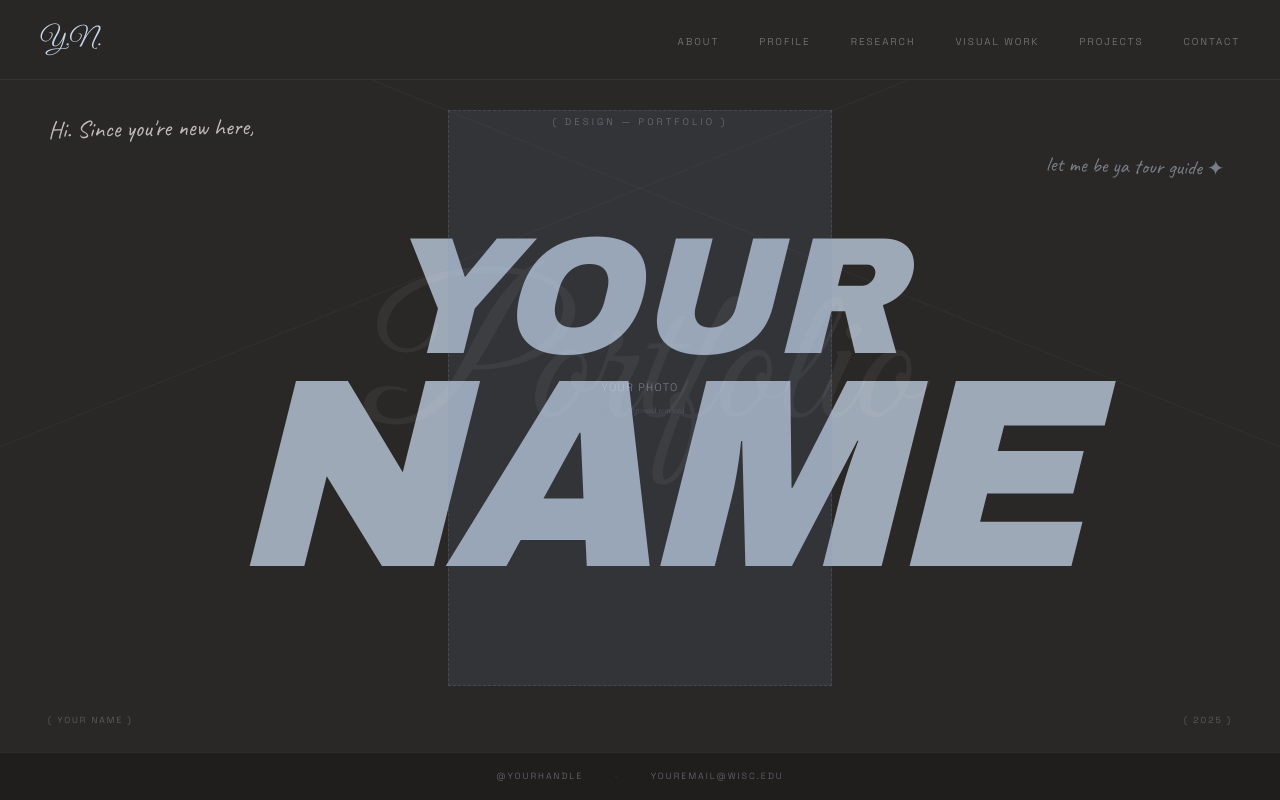
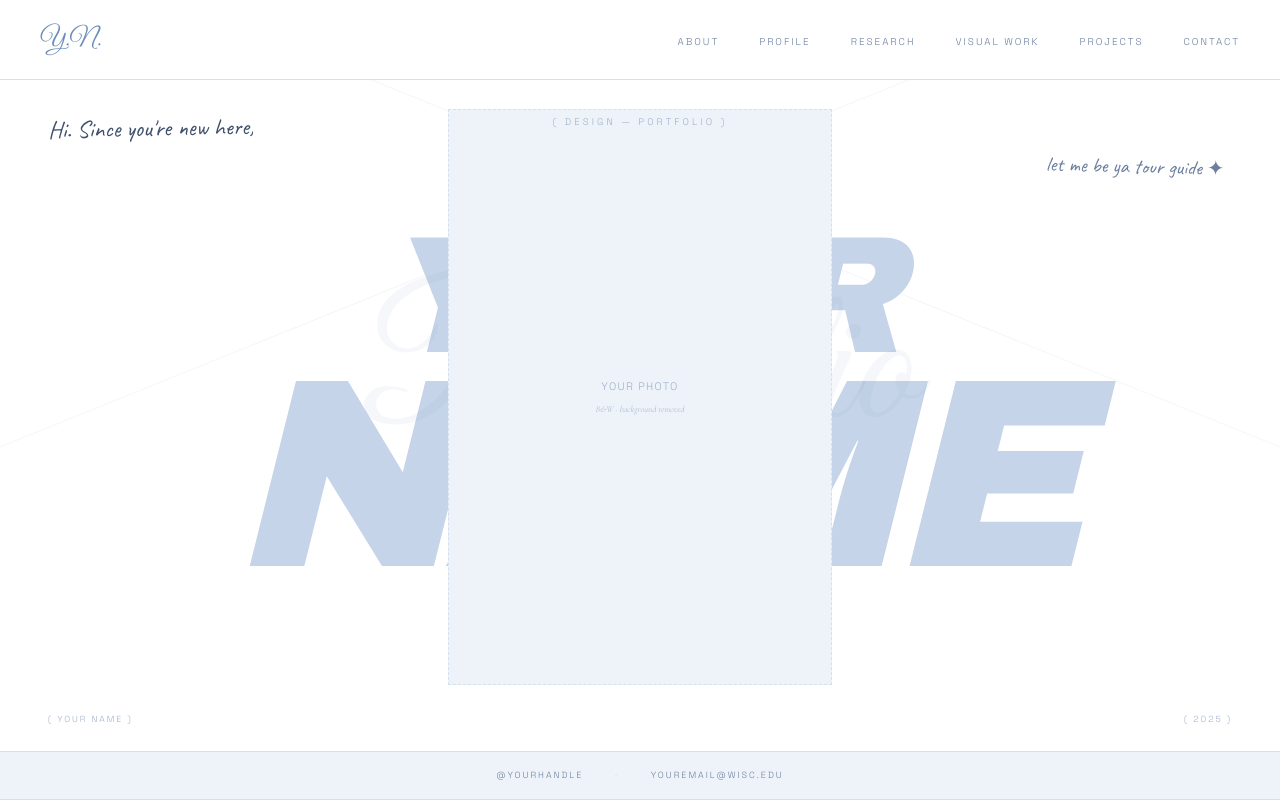
Before and after one commit to stephanieyxzhu/stephanieyxzhu.github.io, a plain HTML site: page index.html in a window 1280 px wide. Shown: the top 800 px of the page. Drawn offline with nearby package versions, Linux system fonts and the light colour scheme; a web font is replaced by a local one.

Commit message:
clean change two

```diff
--- a/css/style.css
+++ b/css/style.css
@@ -5,26 +5,27 @@
    ========================================================= */
 
 :root {
-  --bg:        #edeae4;   /* warm off-white background */
-  --bg-2:      #e6e2dc;
+  --bg:        #f0f4f9;   /* lightest blue-white */
+  --bg-2:      #e8eef6;   /* soft blue-white */
   --white:     #ffffff;
-  --card:      #fafaf8;
-  --parchment: #e0dcd5;
+  --card:      #ffffff;
+  --parchment: #d4e0ee;   /* light blue-gray border */
 
-  --ink:       #1a1713;
-  --ink-mid:   #4a4540;
-  --ink-light: #7a7268;
-  --ink-faint: #a8a098;
+  --ink:       #1c2333;   /* deep blue-ink */
+  --ink-mid:   #3d4f6b;
+  --ink-light: #6b7f9e;
+  --ink-faint: #a0b0c8;
 
-  --clip:      #b8b4ae;   /* clipboard clip metal */
-  --clip-2:    #d0ccc6;
+  --clip:      #90a8c4;   /* clipboard clip — blue-toned metal */
+  --clip-2:    #c5d4e8;
 
   --blue:      #6b8cba;
   --blue-pale: #c5d4e8;
   --blue-wash: #dde7f4;
   --blue-deep: #3d5a8a;
+  --blue-light: #eef3fa;  /* near-white blue for card bg variants */
 
-  --charcoal:  #2a2826;
+  --charcoal:  #3d5a8a;   /* replaced dark with deep blue */
 
   --font-display: 'Playfair Display', Georgia, serif;
   --font-script:  'Great Vibes', cursive;
@@ -56,12 +57,12 @@ ul  { list-style: none; }
 
 /* ── Tags ── */
 .tag { display: inline-block; padding: 0.28rem 0.9rem; border: 1px solid var(--ink-mid); font-family: var(--font-mono); font-size: 0.62rem; letter-spacing: 0.12em; text-transform: uppercase; border-radius: 100px; margin: 0.2rem; color: var(--ink-mid); transition: all var(--dur); }
-.tag:hover { background: var(--ink); color: var(--white); border-color: var(--ink); }
+.tag:hover { background: var(--blue-deep); color: var(--white); border-color: var(--blue-deep); }
 
 /* ── Buttons ── */
 .btn { display: inline-block; font-family: var(--font-mono); font-size: 0.7rem; letter-spacing: 0.14em; text-transform: uppercase; padding: 0.8rem 1.8rem; transition: all var(--dur) var(--ease); cursor: pointer; border: none; }
-.btn--outline { border: 1px solid var(--ink); color: var(--ink); background: transparent; border-radius: 100px; }
-.btn--outline:hover { background: var(--ink); color: var(--white); }
+.btn--outline { border: 1px solid var(--blue-deep); color: var(--blue-deep); background: transparent; border-radius: 100px; }
+.btn--outline:hover { background: var(--blue-deep); color: var(--white); }
 
 /* ── Section ── */
 .section { padding: 6rem 0; position: relative; }
@@ -149,55 +150,55 @@ ul  { list-style: none; }
 /* ═══════════════════════════════════════════════════════
    NAV
    ═══════════════════════════════════════════════════════ */
-.nav { position: fixed; top: 0; left: 0; right: 0; z-index: 100; display: flex; align-items: center; justify-content: space-between; padding: 1.1rem 2.5rem; background: rgba(42,40,38,0.96); backdrop-filter: blur(12px); border-bottom: 1px solid rgba(255,255,255,0.06); }
-.nav__logo { font-family: var(--font-script); font-size: 1.6rem; color: var(--blue-pale); font-weight: 400; }
+.nav { position: fixed; top: 0; left: 0; right: 0; z-index: 100; display: flex; align-items: center; justify-content: space-between; padding: 1.1rem 2.5rem; background: rgba(255,255,255,0.92); backdrop-filter: blur(12px); border-bottom: 1px solid var(--parchment); }
+.nav__logo { font-family: var(--font-script); font-size: 1.6rem; color: var(--blue); font-weight: 400; }
 .nav__links { display: flex; gap: 2.5rem; }
-.nav__links a { font-family: var(--font-mono); font-size: 0.62rem; letter-spacing: 0.2em; text-transform: uppercase; color: rgba(255,255,255,0.42); position: relative; transition: color var(--dur); }
-.nav__links a::after { content: ''; position: absolute; bottom: -3px; left: 0; width: 0; height: 1px; background: var(--blue-pale); transition: width var(--dur); }
-.nav__links a:hover { color: rgba(255,255,255,0.85); }
+.nav__links a { font-family: var(--font-mono); font-size: 0.62rem; letter-spacing: 0.2em; text-transform: uppercase; color: var(--ink-light); position: relative; transition: color var(--dur); }
+.nav__links a::after { content: ''; position: absolute; bottom: -3px; left: 0; width: 0; height: 1px; background: var(--blue); transition: width var(--dur); }
+.nav__links a:hover { color: var(--blue-deep); }
 .nav__links a:hover::after { width: 100%; }
 .nav__toggle { display: none; flex-direction: column; gap: 5px; background: none; border: none; cursor: pointer; padding: 5px; }
-.nav__toggle span { display: block; width: 24px; height: 1.5px; background: var(--blue-pale); }
+.nav__toggle span { display: block; width: 24px; height: 1.5px; background: var(--blue); }
 
 
 /* ═══════════════════════════════════════════════════════
    HERO — dark envelope, kept from original
    ═══════════════════════════════════════════════════════ */
-.hero { position: relative; width: 100%; min-height: 100vh; background: var(--charcoal); overflow: hidden; display: flex; flex-direction: column; align-items: center; justify-content: center; }
+.hero { position: relative; width: 100%; min-height: 100vh; background: var(--white); overflow: hidden; display: flex; flex-direction: column; align-items: center; justify-content: center; border-bottom: 1px solid var(--parchment); }
 .hero__envelope-bg { position: absolute; inset: 0; z-index: 1; pointer-events: none; }
-.env-crease { position: absolute; width: 150%; height: 150%; border: 1px solid rgba(139,163,199,0.06); }
+.env-crease { position: absolute; width: 150%; height: 150%; border: 1px solid rgba(107,140,186,0.08); }
 .env-crease--tl { top: -25%; left: -25%; transform-origin: top left;  transform: rotate(22deg); }
 .env-crease--tr { top: -25%; right: -25%; transform-origin: top right; transform: rotate(-22deg); }
 
-.hero__discipline { position: absolute; top: 2rem; left: 2.5rem; z-index: 6; font-family: var(--font-mono); font-size: 0.58rem; letter-spacing: 0.3em; text-transform: uppercase; color: rgba(197,212,232,0.5); }
-.hero__eyebrow-label { position: relative; z-index: 6; font-family: var(--font-mono); font-size: 0.6rem; letter-spacing: 0.32em; text-transform: uppercase; color: rgba(197,212,232,0.4); margin-bottom: 0.3rem; }
-.hero__script-title { position: absolute; z-index: 3; font-family: var(--font-script); font-size: clamp(5rem, 15vw, 12rem); color: rgba(255,255,255,0.055); pointer-events: none; user-select: none; top: 50%; left: 50%; transform: translate(-50%, -58%); white-space: nowrap; }
+.hero__discipline { position: absolute; top: 2rem; left: 2.5rem; z-index: 6; font-family: var(--font-mono); font-size: 0.58rem; letter-spacing: 0.3em; text-transform: uppercase; color: var(--ink-faint); }
+.hero__eyebrow-label { position: relative; z-index: 6; font-family: var(--font-mono); font-size: 0.6rem; letter-spacing: 0.32em; text-transform: uppercase; color: var(--ink-faint); margin-bottom: 0.3rem; }
+.hero__script-title { position: absolute; z-index: 3; font-family: var(--font-script); font-size: clamp(5rem, 15vw, 12rem); color: rgba(107,140,186,0.07); pointer-events: none; user-select: none; top: 50%; left: 50%; transform: translate(-50%, -58%); white-space: nowrap; }
 
 .hero__name-bg { position: absolute; inset: 0; display: flex; flex-direction: column; align-items: center; justify-content: center; z-index: 2; pointer-events: none; user-select: none; line-height: 0.82; padding-top: 1rem; }
-.hero__name-line1 { display: block; font-family: var(--font-bubbly); font-weight: 900; font-style: italic; font-size: clamp(10vw, 13vw, 15vw); color: var(--blue-pale); letter-spacing: -0.01em; text-align: center; width: 100%; opacity: 0.75; }
-.hero__name-line2 { display: block; font-family: var(--font-bubbly); font-weight: 900; font-style: italic; font-size: clamp(16vw, 21vw, 25vw); color: var(--blue-pale); letter-spacing: -0.03em; text-align: center; width: 100%; margin-left: 2%; opacity: 0.75; }
+.hero__name-line1 { display: block; font-family: var(--font-bubbly); font-weight: 900; font-style: italic; font-size: clamp(10vw, 13vw, 15vw); color: var(--blue-pale); letter-spacing: -0.01em; text-align: center; width: 100%; }
+.hero__name-line2 { display: block; font-family: var(--font-bubbly); font-weight: 900; font-style: italic; font-size: clamp(16vw, 21vw, 25vw); color: var(--blue-pale); letter-spacing: -0.03em; text-align: center; width: 100%; margin-left: 2%; }
 
 .hero__photo-wrap { position: relative; z-index: 4; width: clamp(220px, 30vw, 480px); margin-top: -2vw; pointer-events: none; }
-.hero__photo { width: 100%; display: block; filter: grayscale(100%) contrast(1.1); mix-blend-mode: luminosity; }
-.hero__photo-placeholder { width: 100%; aspect-ratio: 2/3; background: rgba(107,140,186,0.12); border: 1px dashed rgba(139,163,199,0.2); display: flex; align-items: center; justify-content: center; text-align: center; }
-.hero__photo-placeholder-inner p { font-family: var(--font-mono); font-size: 0.68rem; letter-spacing: 0.12em; text-transform: uppercase; color: rgba(197,212,232,0.48); }
-.hero__photo-tip { font-size: 0.56rem !important; margin-top: 0.4rem; color: rgba(139,163,199,0.38) !important; font-style: italic; font-family: var(--font-serif) !important; text-transform: none !important; letter-spacing: 0 !important; }
+.hero__photo { width: 100%; display: block; filter: grayscale(100%) contrast(1.05); mix-blend-mode: multiply; }
+.hero__photo-placeholder { width: 100%; aspect-ratio: 2/3; background: var(--blue-light); border: 1px dashed var(--parchment); display: flex; align-items: center; justify-content: center; text-align: center; }
+.hero__photo-placeholder-inner p { font-family: var(--font-mono); font-size: 0.68rem; letter-spacing: 0.12em; text-transform: uppercase; color: var(--ink-faint); }
+.hero__photo-tip { font-size: 0.56rem !important; margin-top: 0.4rem; color: var(--ink-faint) !important; font-style: italic; font-family: var(--font-serif) !important; text-transform: none !important; letter-spacing: 0 !important; }
 
-.hw--topleft  { top: 7rem;   left: 3rem;   font-size: clamp(1.1rem, 2.2vw, 1.5rem); transform: rotate(-1deg);  color: rgba(253,250,246,0.7); }
-.hw--topright { top: 9.5rem; right: 3.5rem; font-size: clamp(1rem, 1.8vw, 1.3rem);  transform: rotate(1.5deg); color: rgba(197,212,232,0.5); }
+.hw--topleft  { top: 7rem;   left: 3rem;   font-size: clamp(1.1rem, 2.2vw, 1.5rem); transform: rotate(-1deg);  color: var(--ink-mid); }
+.hw--topright { top: 9.5rem; right: 3.5rem; font-size: clamp(1rem, 1.8vw, 1.3rem);  transform: rotate(1.5deg); color: var(--ink-light); }
 
-.hero__corner-label { position: absolute; z-index: 6; font-family: var(--font-mono); font-size: 0.55rem; letter-spacing: 0.22em; text-transform: uppercase; color: rgba(197,212,232,0.38); }
+.hero__corner-label { position: absolute; z-index: 6; font-family: var(--font-mono); font-size: 0.55rem; letter-spacing: 0.22em; text-transform: uppercase; color: var(--ink-faint); }
 .hero__corner-label--left { bottom: 4.5rem; left: 3rem; }
 .hero__corner-label--year { bottom: 4.5rem; right: 3rem; }
 
-.hero__strip { position: absolute; bottom: 0; left: 0; right: 0; z-index: 6; display: flex; align-items: center; justify-content: center; gap: 2rem; padding: 1rem 3rem; border-top: 1px solid rgba(139,163,199,0.1); background: rgba(0,0,0,0.25); font-family: var(--font-mono); font-size: 0.56rem; letter-spacing: 0.22em; text-transform: uppercase; color: rgba(197,212,232,0.45); }
-.hero__strip-dot { opacity: 0.4; }
+.hero__strip { position: absolute; bottom: 0; left: 0; right: 0; z-index: 6; display: flex; align-items: center; justify-content: center; gap: 2rem; padding: 1rem 3rem; border-top: 1px solid var(--parchment); background: var(--blue-light); font-family: var(--font-mono); font-size: 0.56rem; letter-spacing: 0.22em; text-transform: uppercase; color: var(--ink-light); }
+.hero__strip-dot { color: var(--blue-pale); }
 
 
 /* ═══════════════════════════════════════════════════════
    ABOUT — clipboard photo + clean text panel
    ═══════════════════════════════════════════════════════ */
-.about { background: var(--bg); border-top: 1px solid var(--parchment); }
+.about { background: var(--blue-light); border-top: 1px solid var(--parchment); }
 
 .about__layout { display: grid; grid-template-columns: 380px 1fr; gap: 5rem; align-items: start; margin-bottom: 4rem; }
 
@@ -240,7 +241,7 @@ ul  { list-style: none; }
 .safety-pin { width: 12px; height: 40px; }
 .profile__page-left { background: var(--card); border-right: 1px solid var(--parchment); padding: 2rem 1.5rem; display: flex; flex-direction: column; gap: 1.2rem; position: relative; }
 
-.profile__id-card { background: var(--charcoal); color: var(--white); padding: 1.2rem; }
+.profile__id-card { background: var(--blue-deep); color: var(--white); padding: 1.2rem; }
 .profile__id-top { display: grid; grid-template-columns: 1fr 70px; gap: 1rem; align-items: start; margin-bottom: 1rem; }
 .profile__id-name-big { font-family: var(--font-display); font-weight: 900; font-style: italic; font-size: 1.8rem; color: var(--blue-pale); line-height: 1; }
 .profile__id-name-big span { display: block; font-size: 0.55rem; font-family: var(--font-mono); letter-spacing: 0.15em; font-style: normal; font-weight: 400; color: rgba(197,212,232,0.5); margin-top: 0.3rem; }
@@ -291,7 +292,7 @@ ul  { list-style: none; }
 .research-card--featured {
   grid-column: 1 / -1;
   display: grid; grid-template-columns: 1fr 2fr;
-  gap: 2.5rem; background: var(--charcoal);
+  gap: 2.5rem; background: var(--blue-deep);
   transform: none;
 }
 .research-card--featured:hover { transform: translateY(-3px); }
@@ -330,7 +331,7 @@ ul  { list-style: none; }
 
 .table-wrap { overflow-x: auto; border: 1px solid var(--parchment); }
 .data-table { width: 100%; border-collapse: collapse; font-size: 0.82rem; }
-.data-table thead { background: var(--ink); color: var(--white); }
+.data-table thead { background: var(--blue-deep); color: var(--white); }
 .data-table th { padding: 0.75rem 1rem; text-align: left; font-family: var(--font-mono); font-size: 0.56rem; letter-spacing: 0.15em; text-transform: uppercase; font-weight: 400; }
 .data-table td { padding: 0.7rem 1rem; border-bottom: 1px solid var(--bg); font-weight: 300; color: var(--ink-mid); }
 .data-table tr:last-child td { border-bottom: none; }
@@ -361,17 +362,17 @@ ul  { list-style: none; }
 
 .envelope__links { display: flex; flex-direction: column; gap: 0.8rem; }
 .contact-link { display: flex; align-items: center; gap: 1rem; padding: 0.9rem 1rem; border: 1px solid var(--parchment); background: var(--bg); transition: all var(--dur) var(--ease); font-family: var(--font-mono); font-size: 0.68rem; letter-spacing: 0.08em; color: var(--ink-mid); border-radius: 4px; }
-.contact-link:hover { border-color: var(--ink); background: var(--ink); color: var(--white); transform: translateX(4px); }
+.contact-link:hover { border-color: var(--blue-deep); background: var(--blue-deep); color: var(--white); transform: translateX(4px); }
 .contact-link--resume { border-color: var(--ink-mid); }
 .contact-link__icon { font-size: 1rem; color: var(--blue); min-width: 1.2rem; text-align: center; transition: color var(--dur); }
 .contact-link:hover .contact-link__icon { color: var(--blue-pale); }
 
 
 /* ── FOOTER ── */
-.footer { background: var(--charcoal); color: rgba(255,255,255,0.45); padding: 2.5rem 0; }
+.footer { background: var(--blue-deep); color: var(--blue-pale); padding: 2.5rem 0; }
 .footer__inner { display: flex; align-items: center; justify-content: space-between; }
 .footer__name  { font-family: var(--font-script); font-size: 2rem; color: var(--white); font-weight: 400; }
-.footer__copy  { font-family: var(--font-mono); font-size: 0.56rem; letter-spacing: 0.16em; text-transform: uppercase; }
+.footer__copy  { font-family: var(--font-mono); font-size: 0.56rem; letter-spacing: 0.16em; text-transform: uppercase; color: var(--blue-pale); }
 
 
 /* ═══════════════════════════════════════
@@ -392,9 +393,9 @@ ul  { list-style: none; }
 
 @media (max-width: 720px) {
   .nav { padding: 1rem 1.5rem; }
-  .nav__links { display: none; position: fixed; top: 58px; left: 0; right: 0; background: var(--charcoal); flex-direction: column; gap: 0; border-bottom: 1px solid rgba(255,255,255,0.06); padding: 1rem 0; }
+  .nav__links { display: none; position: fixed; top: 58px; left: 0; right: 0; background: var(--white); flex-direction: column; gap: 0; border-bottom: 1px solid var(--parchment); padding: 1rem 0; }
   .nav__links.open { display: flex; }
-  .nav__links a { padding: 0.9rem 2rem; display: block; border-bottom: 1px solid rgba(255,255,255,0.04); }
+  .nav__links a { padding: 0.9rem 2rem; display: block; border-bottom: 1px solid var(--parchment); color: var(--ink-mid); }
   .nav__links a::after { display: none; }
   .nav__toggle { display: flex; }
 
```
